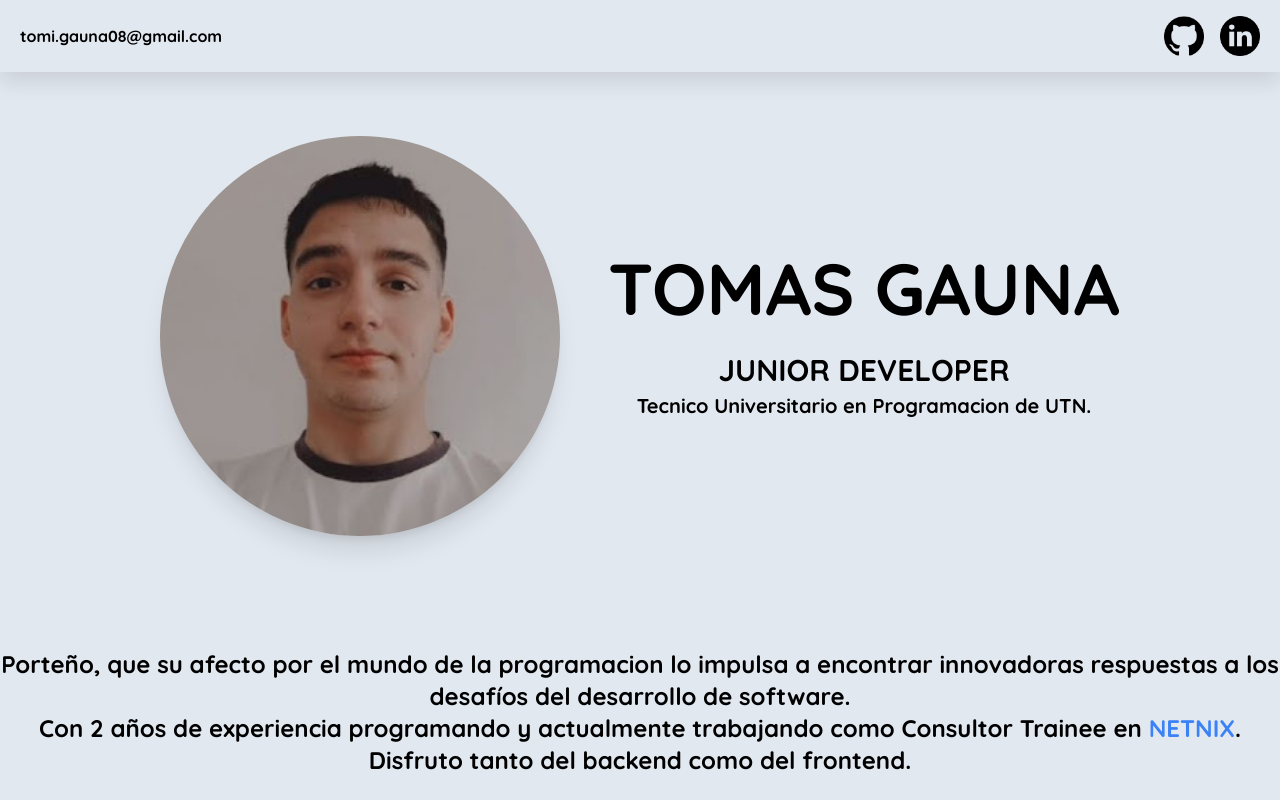
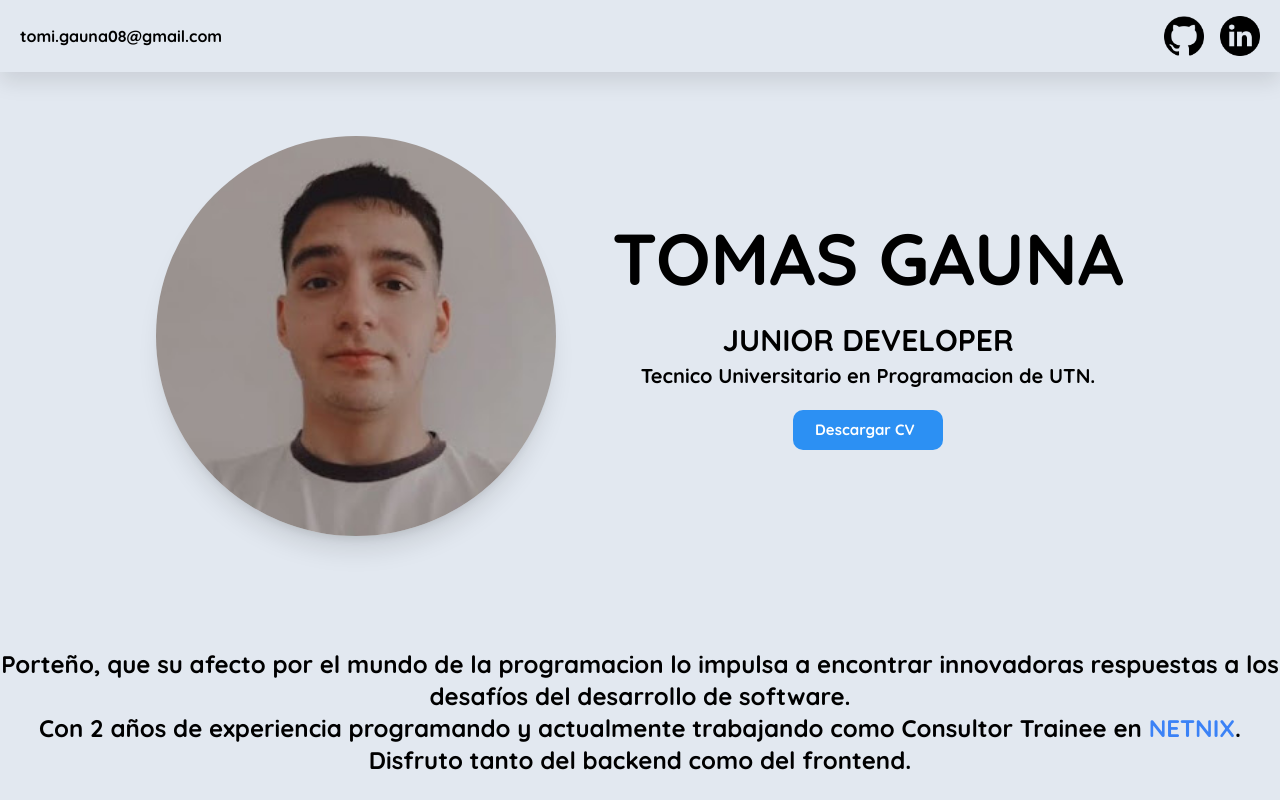
Before and after one commit to TomasGauna/TomasGauna.github.io, a Next.js app: page / in a window 1280 px wide. Shown: the top 800 px of the page. Built offline with nearby package versions, Linux system fonts and the light colour scheme.

Commit message:
agrego boton descargar cv

```diff
--- /dev/null
+++ b/app/components/Button/Button.tsx
@@ -0,0 +1,42 @@
+import React, { useState } from 'react'
+import './styles/Button.css'
+
+function Button() {
+    const delay = (ms: number) => new Promise((resolve) => setTimeout(resolve, ms));
+    const [isLoading, setIsLoading] = useState<boolean>(false);
+
+    // const handleClick = async () => {
+    //     setIsLoading(true);
+    //     await delay(3500);
+    //     setIsLoading(false);
+    // };
+    const handleClick = async () => {
+        setIsLoading(true);
+
+        try {
+            const response = await fetch('/cv/CV.pdf');
+            const blob = await response.blob();
+            const url = window.URL.createObjectURL(blob);
+
+            const a = document.createElement('a');
+            a.href = url;
+            a.download = 'CV Tomás Gauna.pdf'; // Nombre personalizado del archivo
+            document.body.appendChild(a);
+            a.click();
+            window.URL.revokeObjectURL(url);
+            setIsLoading(false);
+        } catch (error) {
+            console.error('Error al descargar el archivo:', error);
+            setIsLoading(false);
+        }
+    };
+
+    return (
+        <button onClick={handleClick} className={`button ${isLoading ? "loading" : ""}`}>
+          {/* <img src={iconSettings} /> */}
+            <span>{isLoading ? "Descargando..." : "Descargar CV"}</span>
+        </button>
+    );
+}
+
+export default Button
--- /dev/null
+++ b/app/components/Button/styles/Button.css
@@ -0,0 +1,94 @@
+.button {
+    position: relative;
+    overflow: hidden;
+    transform: translateZ(0);
+    display: flex;
+    align-items: center;
+    justify-content: center;
+    gap: 12px;
+    border: 0;
+    border-radius: 10px;
+    width: 150px;
+    height: 40px;
+    font-size: 15px;
+    font-weight: 500;
+    text-align: left;
+    background: #2c90f3;
+    color: white;
+    cursor: pointer;
+}
+
+.button:hover{
+    background: #2883de;
+}
+
+.button:active{
+    background: #2476c9;
+}
+
+@keyframes loading {
+    0% {
+        transform: translateX(25px);
+    }
+    100% {
+        transform: translateX(-20px);
+    }
+}
+
+@keyframes spin {
+    100% {
+      rotate: 1turn;
+    }
+  }
+
+  .button > :is(span, img) {
+    position: relative;
+    z-index: 3;
+  }
+
+  .button > span:last-child {
+    padding: auto;
+    width: 106px;
+  }
+
+  .button::before,
+  .button::after {
+    content: "";
+    position: absolute;
+    top: 0;
+    left: -100%;
+    width: 300%;
+    height: 100%;
+    opacity: 0;
+    transition: opacity 0.25s;
+  }
+
+  .button::before {
+    z-index: 1;
+    background: #2c90f3
+      repeating-linear-gradient(
+        60deg,
+        transparent,
+        transparent 10px,
+        #2883de 10px,
+        #2883de 20px
+      );
+  }
+
+  .button::after {
+    z-index: 2;
+    background: linear-gradient(transparent, #2883de 90%);
+  }
+
+  .button.loading::before,
+  .button.loading::after {
+    opacity: 1;
+  }
+
+  .button.loading::before {
+    animation: loading 0.5s infinite linear;
+}
+
+.button.loading img {
+    animation: spin 1s infinite linear;
+}
--- /dev/null
+++ b/app/components/Contacto/Contacto.tsx
@@ -0,0 +1,9 @@
+import React from 'react'
+
+function Contacto() {
+  return (
+    <div>Contacto</div>
+  )
+}
+
+export default Contacto
--- a/app/components/Presentacion/Presentacion.tsx
+++ b/app/components/Presentacion/Presentacion.tsx
@@ -1,11 +1,12 @@
 import React from 'react'
 import Image from "next/image";
 import Link from 'next/link';
+import Button from '../Button/Button';
 
 function Presentacion() {
     return (
         <div>
-            <div className="flex justify-center lg:gap-12 lg:mt-16 mt-10">{/*items-center m-auto */}
+            <div className="flex justify-center lg:gap-14 lg:mt-16 mt-10">{/*items-center m-auto */}
                 <div className='flex justify-center'>
                     <Image
                         src={"/foto/tomi.jpg"}
@@ -20,6 +21,10 @@ function Presentacion() {
                         <p className='lg:text-7xl text-4xl font-black'>TOMAS GAUNA</p>
                         <p className='lg:text-3xl text-xl lg:mt-6 mt-4'>JUNIOR DEVELOPER</p>
                         <p className='lg:text-xl text-sm'>Tecnico Universitario en Programacion de UTN.</p>
+                        <div className='flex justify-center gap-20 lg:mt-4'>
+                            {/* <button>Descargar CV</button> */}
+                            <Button/>
+                        </div>
                     </div>
                 </div>
             </div>
--- a/app/page.tsx
+++ b/app/page.tsx
@@ -8,6 +8,7 @@ import Presentacion from './components/Presentacion/Presentacion';
 import Experiencia from './components/Experiencia/Experiencia';
 import Educacion from './components/Educacion/Educacion';
 import Stack from './components/Stack/Stack';
+import Contacto from './components/Contacto/Contacto';
 
 export default function Home() {
   return (
@@ -15,8 +16,9 @@ export default function Home() {
       <Header/>
       <Presentacion/>
       <Experiencia/>
+      <Stack/>
       {/* <Educacion/> */}
-      <Stack/>
+      <Contacto/>
       <ToastContainer/>
     </div>
   );
```
Also changed, not shown: 1 other file (tests, documents, lock files or other folders).
